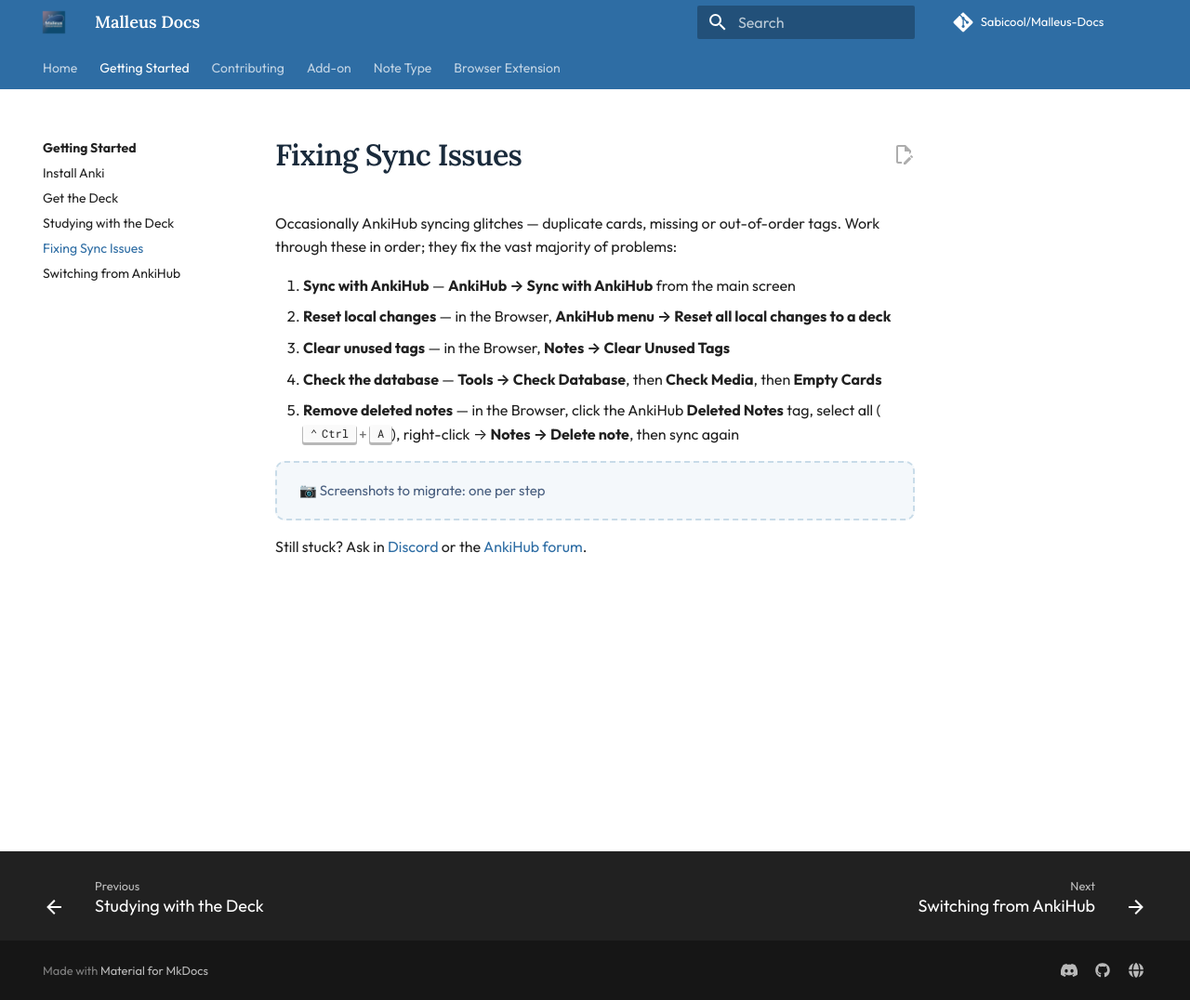
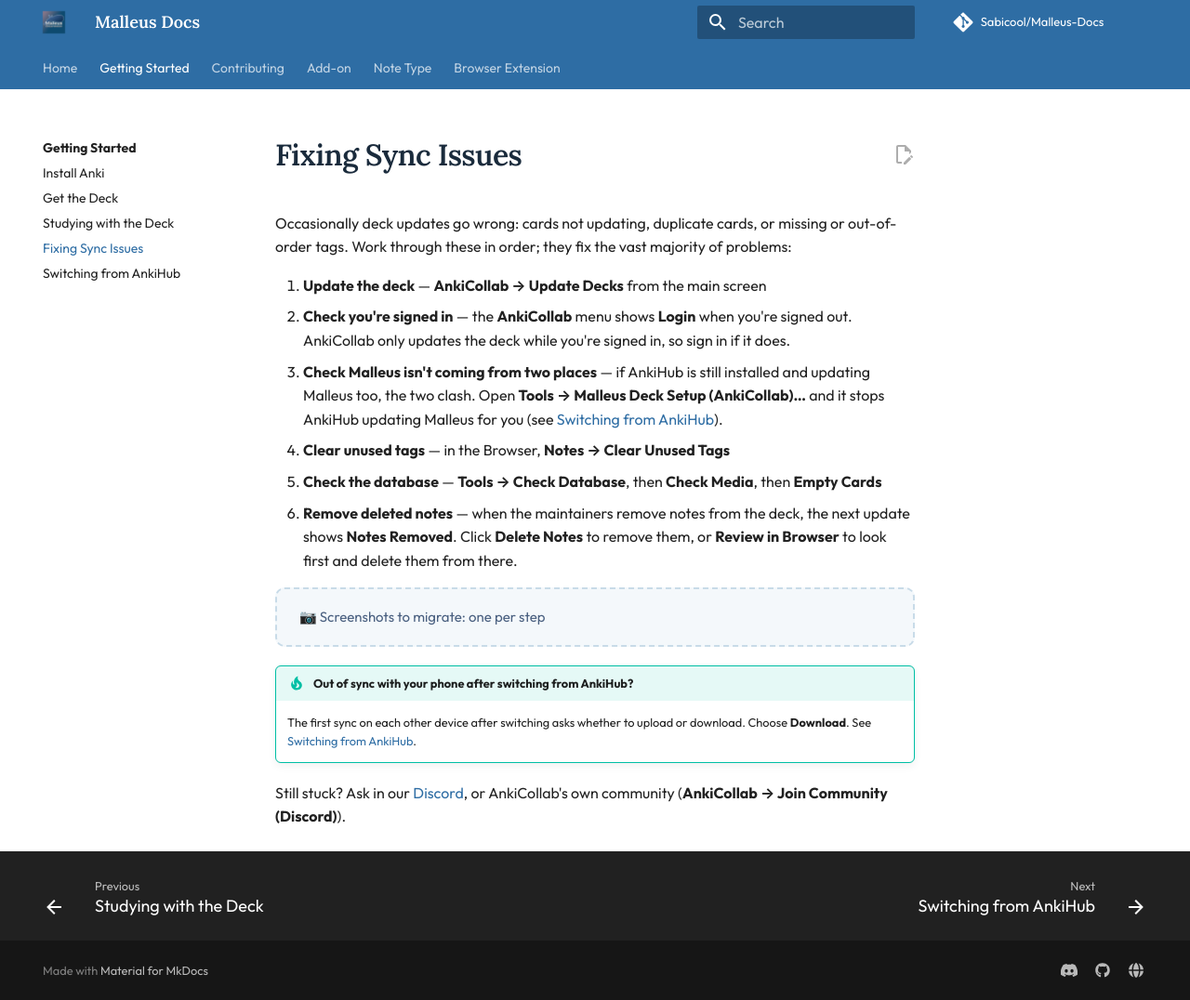
Before and after one commit to Sabicool/Malleus-Docs, an MkDocs documentation site: the page built from docs/getting-started/sync-issues.md, in a window 1280 px wide and 1076 px high. Shown: the whole window at 93% size. Built offline with MkDocs 1.6.1 and Material for MkDocs 9.7.7, drawn with Linux system fonts in a browser that asks for light colours; comment, search, counter and statistics services are not loaded.

Commit message:
Update sync and contributing pages for AnkiCollab
Fixing Sync Issues uses AnkiCollab's tools. Suggesting cards, edits and
removals uses the AnkiCollab buttons.

```diff
--- a/docs/getting-started/sync-issues.md
+++ b/docs/getting-started/sync-issues.md
@@ -1,13 +1,17 @@
 # Fixing Sync Issues
 
-Occasionally AnkiHub syncing glitches — duplicate cards, missing or out-of-order tags. Work through these in order; they fix the vast majority of problems:
+Occasionally deck updates go wrong: cards not updating, duplicate cards, or missing or out-of-order tags. Work through these in order; they fix the vast majority of problems:
 
-1. **Sync with AnkiHub** — **AnkiHub → Sync with AnkiHub** from the main screen
-2. **Reset local changes** — in the Browser, **AnkiHub menu → Reset all local changes to a deck**
-3. **Clear unused tags** — in the Browser, **Notes → Clear Unused Tags**
-4. **Check the database** — **Tools → Check Database**, then **Check Media**, then **Empty Cards**
-5. **Remove deleted notes** — in the Browser, click the AnkiHub **Deleted Notes** tag, select all (++ctrl+a++), right-click → **Notes → Delete note**, then sync again
+1. **Update the deck** — **AnkiCollab → Update Decks** from the main screen
+2. **Check you're signed in** — the **AnkiCollab** menu shows **Login** when you're signed out. AnkiCollab only updates the deck while you're signed in, so sign in if it does.
+3. **Check Malleus isn't coming from two places** — if AnkiHub is still installed and updating Malleus too, the two clash. Open **Tools → Malleus Deck Setup (AnkiCollab)…** and it stops AnkiHub updating Malleus for you (see [Switching from AnkiHub](switch-from-ankihub.md)).
+4. **Clear unused tags** — in the Browser, **Notes → Clear Unused Tags**
+5. **Check the database** — **Tools → Check Database**, then **Check Media**, then **Empty Cards**
+6. **Remove deleted notes** — when the maintainers remove notes from the deck, the next update shows **Notes Removed**. Click **Delete Notes** to remove them, or **Review in Browser** to look first and delete them from there.
 
 <p class="screenshot-todo">📷 Screenshots to migrate: one per step</p>
 
-Still stuck? Ask in [Discord](https://discord.gg/4WqgJzjVyH) or the [AnkiHub forum](https://community.ankihub.net/).
+!!! tip "Out of sync with your phone after switching from AnkiHub?"
+    The first sync on each other device after switching asks whether to upload or download. Choose **Download**. See [Switching from AnkiHub](switch-from-ankihub.md#3-update-your-other-devices).
+
+Still stuck? Ask in our [Discord](https://discord.gg/4WqgJzjVyH), or AnkiCollab's own community (**AnkiCollab → Join Community (Discord)**).
```
Also changed, not shown: docs/contributing/checklist.md (+5 -4 lines), docs/contributing/guidelines/referencing.md (+1 -1 lines), docs/contributing/guidelines/synced-fields.md (+2 -2 lines), docs/contributing/index.md (+14 -5 lines).
